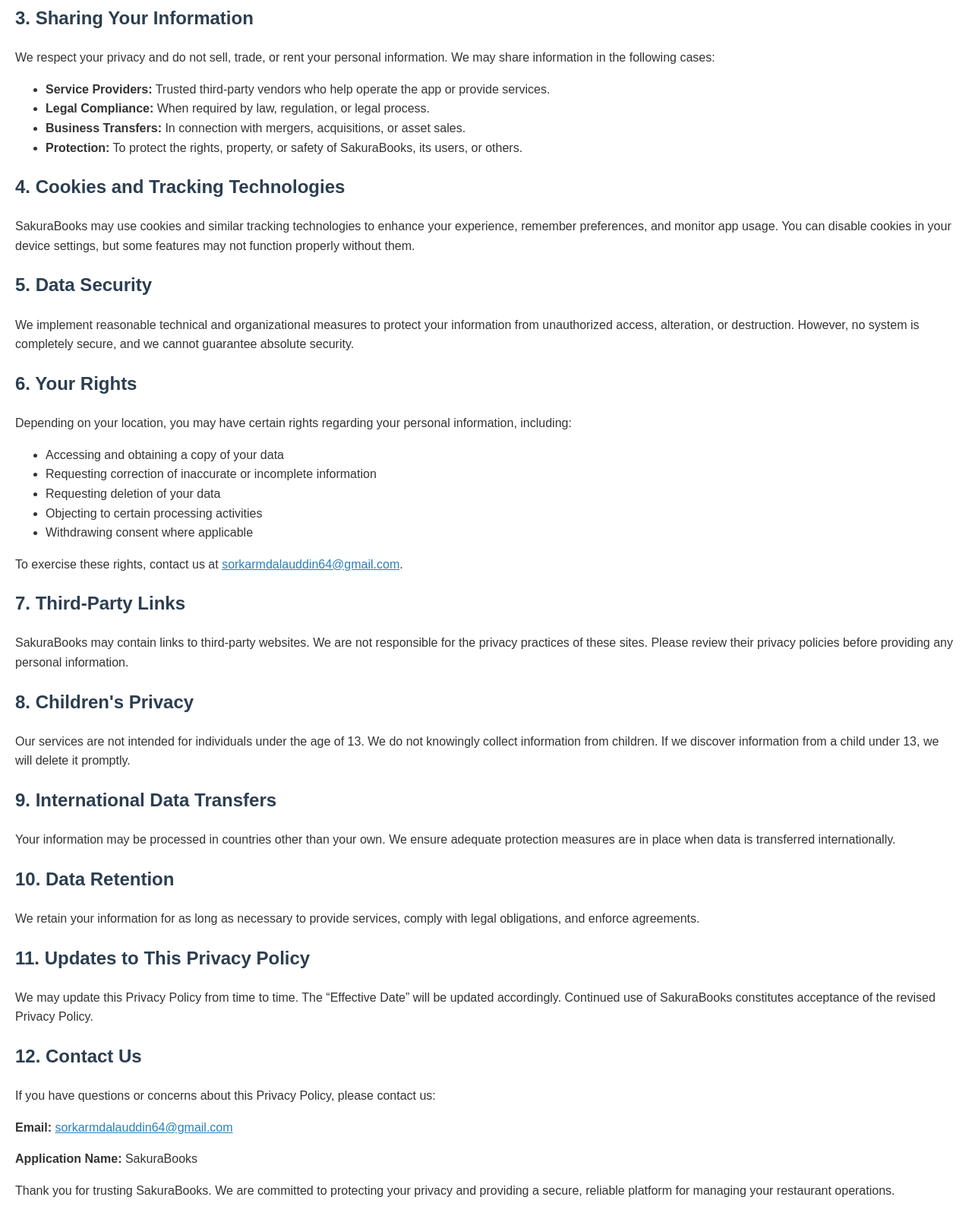
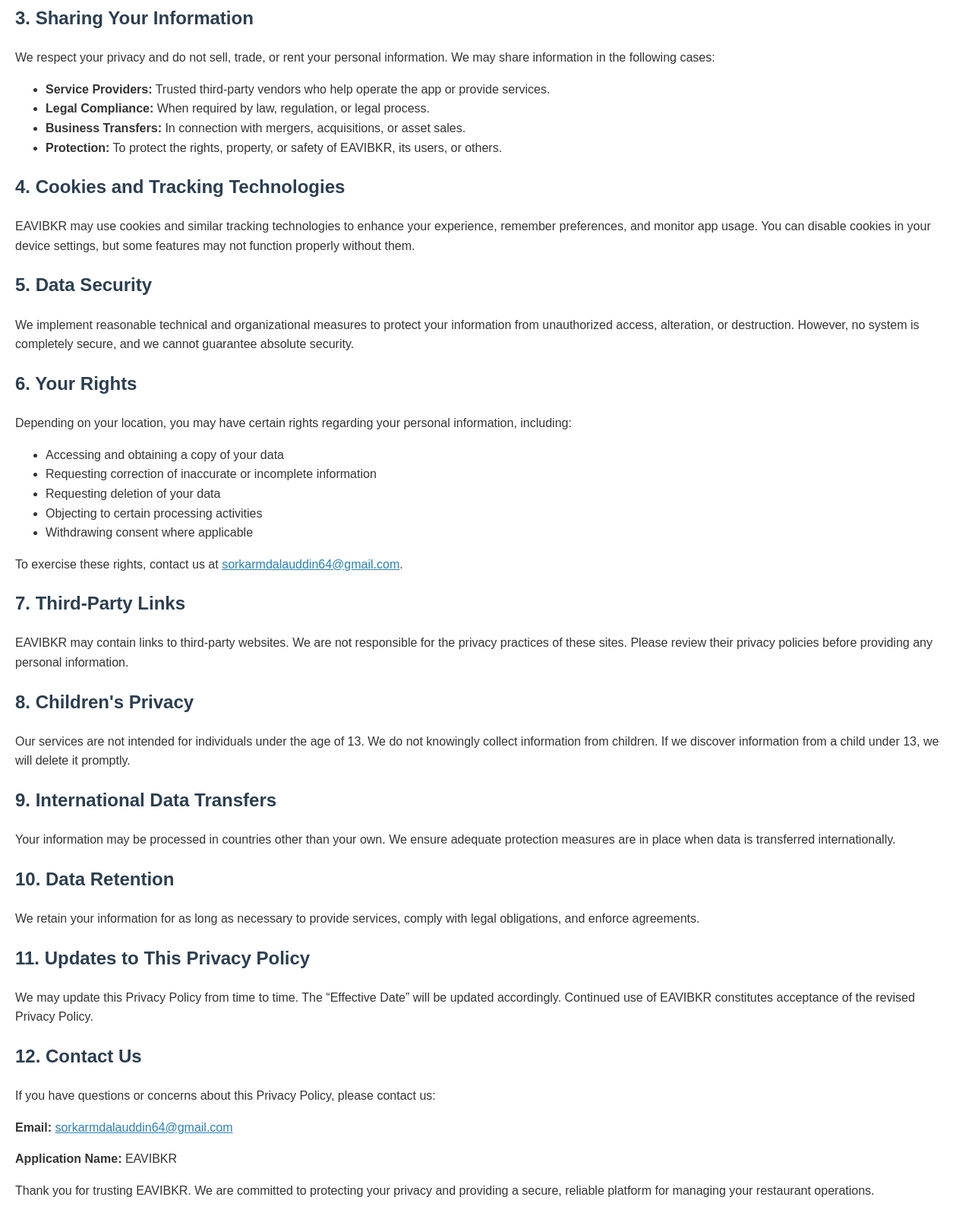
Before and after one commit to orderlogic/EAVIBKR-WEB, a plain HTML site: page index.html in a window 1280 px wide. Shown: the part 723-2323 px from the top of the page at 76% size. Drawn offline with Linux system fonts and the light colour scheme.

Commit message:
Update index.html

```diff
--- a/index.html
+++ b/index.html
@@ -3,7 +3,7 @@
 <head>
     <meta charset="UTF-8">
     <meta name="viewport" content="width=device-width, initial-scale=1.0">
-    <title>Privacy Policy - SakuraBooks</title>
+    <title>Privacy Policy - EAVIBKR</title>
     <style>
         body {
             font-family: Arial, sans-serif;
@@ -29,13 +29,13 @@
     <h1>Privacy Policy</h1>
     <p>Effective Date: October 30, 2025</p>
 
-    <p>Welcome to SakuraBooks. Your privacy is important to us, and we are committed to protecting the personal information you provide while using our application. This Privacy Policy outlines the types of information we collect, how we use it, and the choices you have regarding your data. By using SakuraBooks, you agree to the terms described in this Privacy Policy.</p>
+    <p>Welcome to EAVIBKR. Your privacy is important to us, and we are committed to protecting the personal information you provide while using our application. This Privacy Policy outlines the types of information we collect, how we use it, and the choices you have regarding your data. By using EAVIBKR, you agree to the terms described in this Privacy Policy.</p>
 
     <h2>1. Information We Collect</h2>
     <p>We collect information to provide a better experience and maintain the security of our services. The types of information we collect include:</p>
     <ul>
         <li><strong>Personal Information:</strong> Name, email address, or other contact details you provide when registering or contacting us.</li>
-        <li><strong>Application Usage Data:</strong> Details about how you interact with SakuraBooks, including orders, revenue entries, menu items, and other app activities.</li>
+        <li><strong>Application Usage Data:</strong> Details about how you interact with EAVIBKR, including orders, revenue entries, menu items, and other app activities.</li>
         <li><strong>Device Information:</strong> IP address, operating system, device model, browser type, and other technical details.</li>
         <li><strong>Cookies and Tracking:</strong> We may use cookies and similar technologies to improve user experience, remember preferences, and analyze trends.</li>
     </ul>
@@ -57,11 +57,11 @@
         <li><strong>Service Providers:</strong> Trusted third-party vendors who help operate the app or provide services.</li>
         <li><strong>Legal Compliance:</strong> When required by law, regulation, or legal process.</li>
         <li><strong>Business Transfers:</strong> In connection with mergers, acquisitions, or asset sales.</li>
-        <li><strong>Protection:</strong> To protect the rights, property, or safety of SakuraBooks, its users, or others.</li>
+        <li><strong>Protection:</strong> To protect the rights, property, or safety of EAVIBKR, its users, or others.</li>
     </ul>
 
     <h2>4. Cookies and Tracking Technologies</h2>
-    <p>SakuraBooks may use cookies and similar tracking technologies to enhance your experience, remember preferences, and monitor app usage. You can disable cookies in your device settings, but some features may not function properly without them.</p>
+    <p>EAVIBKR may use cookies and similar tracking technologies to enhance your experience, remember preferences, and monitor app usage. You can disable cookies in your device settings, but some features may not function properly without them.</p>
 
     <h2>5. Data Security</h2>
     <p>We implement reasonable technical and organizational measures to protect your information from unauthorized access, alteration, or destruction. However, no system is completely secure, and we cannot guarantee absolute security.</p>
@@ -78,7 +78,7 @@
     <p>To exercise these rights, contact us at <a href="mailto:sorkarmdalauddin64@gmail.com">sorkarmdalauddin64@gmail.com</a>.</p>
 
     <h2>7. Third-Party Links</h2>
-    <p>SakuraBooks may contain links to third-party websites. We are not responsible for the privacy practices of these sites. Please review their privacy policies before providing any personal information.</p>
+    <p>EAVIBKR may contain links to third-party websites. We are not responsible for the privacy practices of these sites. Please review their privacy policies before providing any personal information.</p>
 
     <h2>8. Children's Privacy</h2>
     <p>Our services are not intended for individuals under the age of 13. We do not knowingly collect information from children. If we discover information from a child under 13, we will delete it promptly.</p>
@@ -90,13 +90,13 @@
     <p>We retain your information for as long as necessary to provide services, comply with legal obligations, and enforce agreements.</p>
 
     <h2>11. Updates to This Privacy Policy</h2>
-    <p>We may update this Privacy Policy from time to time. The “Effective Date” will be updated accordingly. Continued use of SakuraBooks constitutes acceptance of the revised Privacy Policy.</p>
+    <p>We may update this Privacy Policy from time to time. The “Effective Date” will be updated accordingly. Continued use of EAVIBKR constitutes acceptance of the revised Privacy Policy.</p>
 
     <h2>12. Contact Us</h2>
     <p>If you have questions or concerns about this Privacy Policy, please contact us:</p>
     <p><strong>Email:</strong> <a href="mailto:sorkarmdalauddin64@gmail.com">sorkarmdalauddin64@gmail.com</a></p>
-    <p><strong>Application Name:</strong> SakuraBooks</p>
+    <p><strong>Application Name:</strong> EAVIBKR</p>
 
-    <p>Thank you for trusting SakuraBooks. We are committed to protecting your privacy and providing a secure, reliable platform for managing your restaurant operations.</p>
+    <p>Thank you for trusting EAVIBKR. We are committed to protecting your privacy and providing a secure, reliable platform for managing your restaurant operations.</p>
 </body>
 </html>
```
